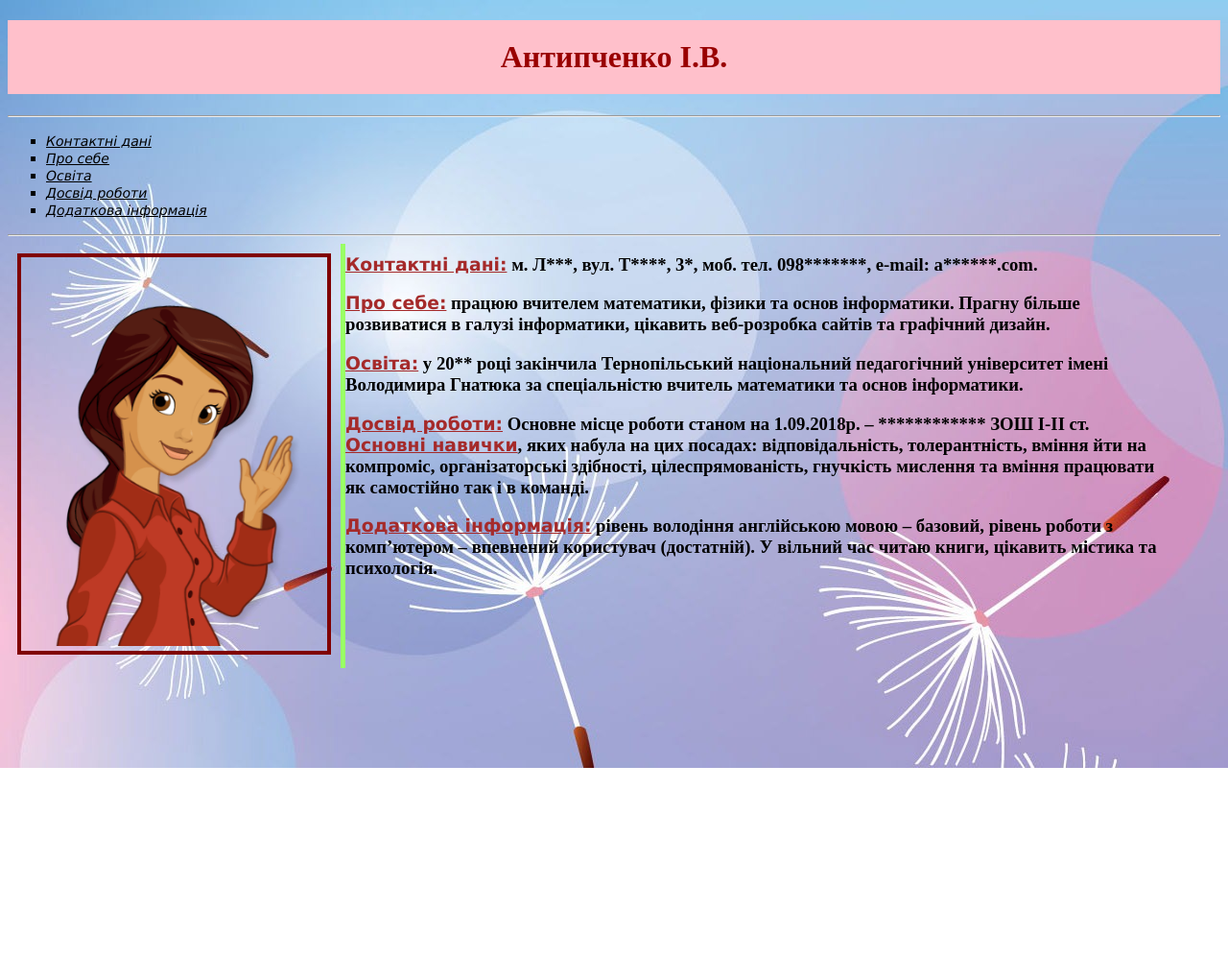
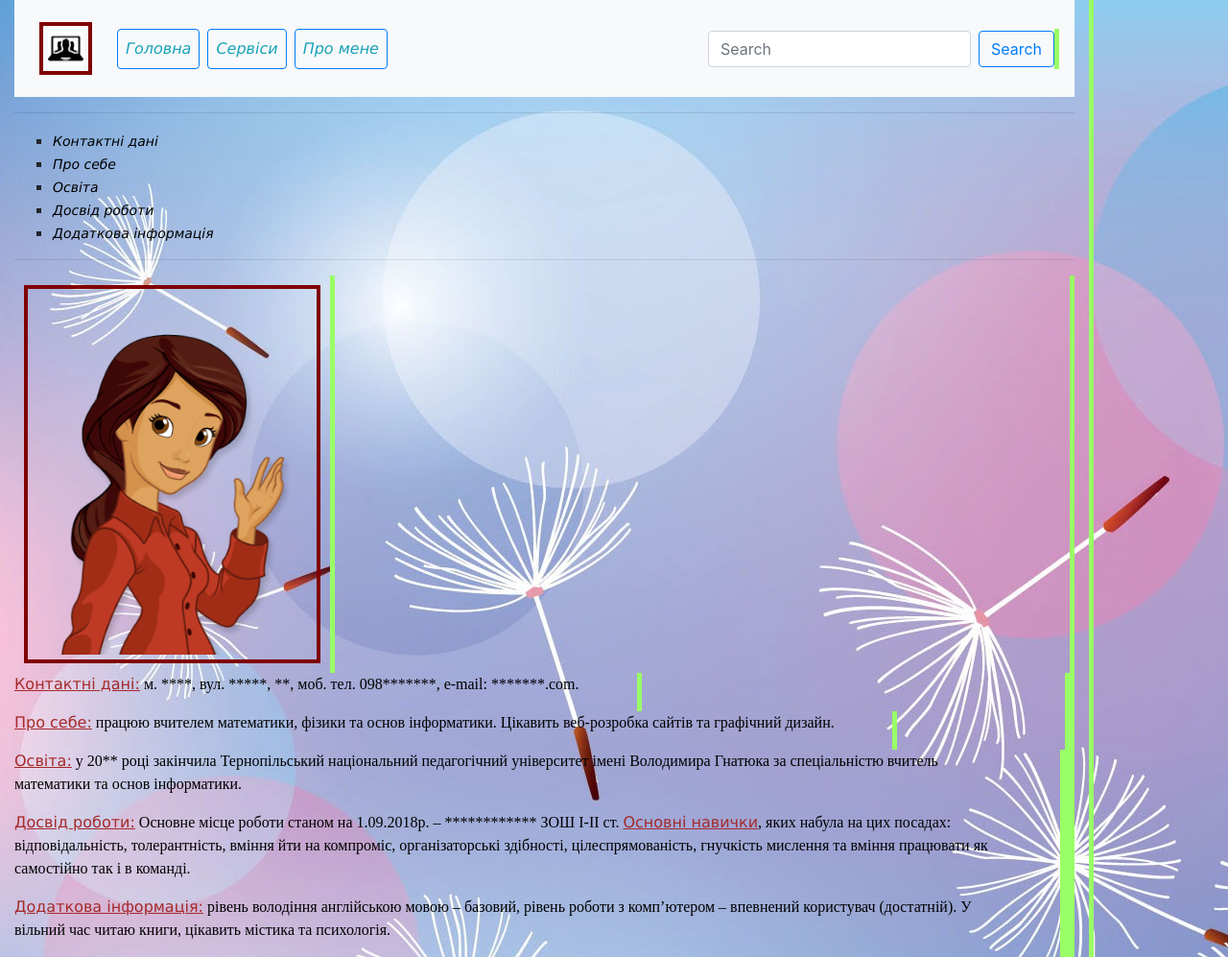
Before and after one commit to antypchenko/antypchenko.github.io, a plain HTML site: page Project On-line/about me.html in a window 1280 px wide. Shown: the whole page at 96% size. Before the commit the page ends 800 px from the top, so only its background shows below. Drawn offline with nearby package versions, Linux system fonts and the light colour scheme.

Commit message:
оновлено

```diff
--- a/Project On-line/about me.html
+++ b/Project On-line/about me.html
@@ -1,14 +1,55 @@
 <!doctype html>
 <html>
 <head>
-<title> Antypchenko Inna </title>
+<title> A****ko I*** </title>
 
 	<meta charset="utf-8">
-	<link rel="stylesheet" href='css/style3.css'>
+	<!-- Required meta tags -->
+    <meta charset="utf-8">
+    <meta name="viewport" content="width=device-width, initial-scale=1, shrink-to-fit=no">
+	<link rel="stylesheet" href="https://stackpath.bootstrapcdn.com/bootstrap/4.1.3/css/bootstrap.min.css" integrity="sha384-MCw98/SFnGE8fJT3GXwEOngsV7Zt27NXFoaoApmYm81iuXoPkFOJwJ8ERdknLPMO" crossorigin="anonymous">
+
+	<link rel="stylesheet" href="https://maxcdn.bootstrapcdn.com/font-awesome/4.7.0/css/font-awesome.min.css">
+<link rel="stylesheet" href="./css/style3.css">
+
+
+
+
 </head>
 	<body>
+		<div class="container">
 
-<h1>Антипченко І.В.</h1><hr>
+
+<nav
+class="navbar navbar-expand-lg navbar-light bg-light sticky-top">
+		<a href="#" class="navbar-brand">
+			<img src="./img/laptop.jpg" width="55"  height="55" alt="logo">
+		</a>
+
+		<button class="navbar-toggler" type="button" data-toggle="collapse" data-target="#navbarSupportedContent" aria-controls="navbarSupportedContent" aria-expanded="false" aria-label="Toggle-naviation">
+			<span class="navbar-toggler-icon"></span>
+		</button>
+		<div class="collapse navbar-collapse " id="navbarSupportedContent">
+			<ul class="navbar-nav mr-auto">
+				<li class="nav-item active mr-2">
+					<a href="./index.html" class="nav-link text-info btn btn-outline-primary" target="_blank">Головна</a>
+				</li>
+				<li class="nav-item mr-2 ">
+					<a href="./servises.html" class="nav-link text-info btn btn-outline-primary" target="_blank">Сервіси</a>
+				</li>
+				<li class="nav-item mr-2">
+					<a href="./about me.html" class="nav-link text-info btn btn-outline-primary" >Про мене</a>
+				</li>
+			</ul>
+
+			<form class="form-inline my-2 my-lg-0">
+				<input type="text" class="form-control mr-sm-2" placeholder="Search" aria-label="Search" >
+				<button class="btn btn-outline-primary my-2 my-sm-0">Search</button>
+			</form>
+		</div>
+</nav>
+
+<hr>
 
 <div>
 	<a id="kontakt"></a>
@@ -16,7 +57,7 @@
 	<a id="osvita"></a>
 	<a id="dod info"></a>
 </div>
-<ul>
+<ul >
 	<li><a href="#kontakt">Контактні дані</a> </li>
 	<li><a href="#pro sebe">Про себе</a></li>
 	<li><a href="#osvita">Освіта</a> </li>
@@ -27,22 +68,30 @@
 
 <hr>
 <div>
-	<a href="https://www.facebook.com/profile.php?id=100008322366866" target="_blank" title="Сторінка ФБ">
-		<img src="img/teacher.png" width="309" alt="Inna" >
-	</a>
+	<div >
+		<a href="#" target="_blank" title="Сторінка ФБ">
+			<img  src="img/teacher.png" class="information" width="309" alt="Inna" >
+		</a>
+	</div>
+	<div class="text-inf">
+
+			<div><p ><span>Контактні дані:</span> м. ****, вул. *****, **, моб. тел. 098*******,
+			e-mail: *******.com.</p></div>
+			<div><p ><span>Про себе:</span> працюю вчителем математики, фізики та основ інформатики. Цікавить веб-розробка сайтів та графічний дизайн.</p></div>
+			<div><p ><span>Освіта:</span> у 20** році закінчила Тернопільський національний педагогічний університет імені Володимира Гнатюка за спеціальністю вчитель математики та основ інформатики.</p></div>
+			<div><p ><span>Досвід роботи:</span> Основне місце роботи станом на 1.09.2018р. – ************ ЗОШ І-ІІ ст. <span>Основні навички</span>, яких набула на цих посадах: відповідальність, толерантність, вміння йти на компроміс, організаторські здібності, цілеспрямованість, гнучкість мислення та вміння працювати як самостійно так і в команді.</p></div>
+			<div><p ><span>Додаткова інформація:</span> рівень володіння англійською мовою – базовий, рівень роботи з комп’ютером – впевнений користувач (достатній). У вільний час читаю книги, цікавить містика та психологія.</p></div>
+
+	</div>
 </div>
 
 
-	<h3 >
-	<p ><span>Контактні дані:</span> м. Л***, вул. Т****, 3*, моб. тел. 098*******,
-e-mail: a******.com.</p>
-	<p ><span>Про себе:</span> працюю вчителем математики, фізики та основ інформатики. Прагну більше розвиватися в галузі інформатики, цікавить веб-розробка сайтів та графічний дизайн.</p>
-	<p ><span>Освіта:</span> у 20** році закінчила Тернопільський національний педагогічний університет імені Володимира Гнатюка за спеціальністю вчитель математики та основ інформатики.</p>
-	<p ><span>Досвід роботи:</span> Основне місце роботи станом на 1.09.2018р. – ************ ЗОШ І-ІІ ст. <span>Основні навички</span>, яких набула на цих посадах: відповідальність, толерантність, вміння йти на компроміс, організаторські здібності, цілеспрямованість, гнучкість мислення та вміння працювати як самостійно так і в команді.</p>
-	<p ><span>Додаткова інформація:</span> рівень володіння англійською мовою – базовий, рівень роботи з комп’ютером – впевнений користувач (достатній). У вільний час читаю книги, цікавить містика та психологія.</p>
-	</h3>
 
 
+</div>
+<script src="https://code.jquery.com/jquery-3.3.1.slim.min.js" integrity="sha384-q8i/X+965DzO0rT7abK41JStQIAqVgRVzpbzo5smXKp4YfRvH+8abtTE1Pi6jizo" crossorigin="anonymous"></script>
+<script src="https://cdnjs.cloudflare.com/ajax/libs/popper.js/1.14.3/umd/popper.min.js" integrity="sha384-ZMP7rVo3mIykV+2+9J3UJ46jBk0WLaUAdn689aCwoqbBJiSnjAK/l8WvCWPIPm49" crossorigin="anonymous"></script>
+<script src="https://stackpath.bootstrapcdn.com/bootstrap/4.1.3/js/bootstrap.min.js" integrity="sha384-ChfqqxuZUCnJSK3+MXmPNIyE6ZbWh2IMqE241rYiqJxyMiZ6OW/JmZQ5stwEULTy" crossorigin="anonymous"></script>
 	</body>
 
 
```
